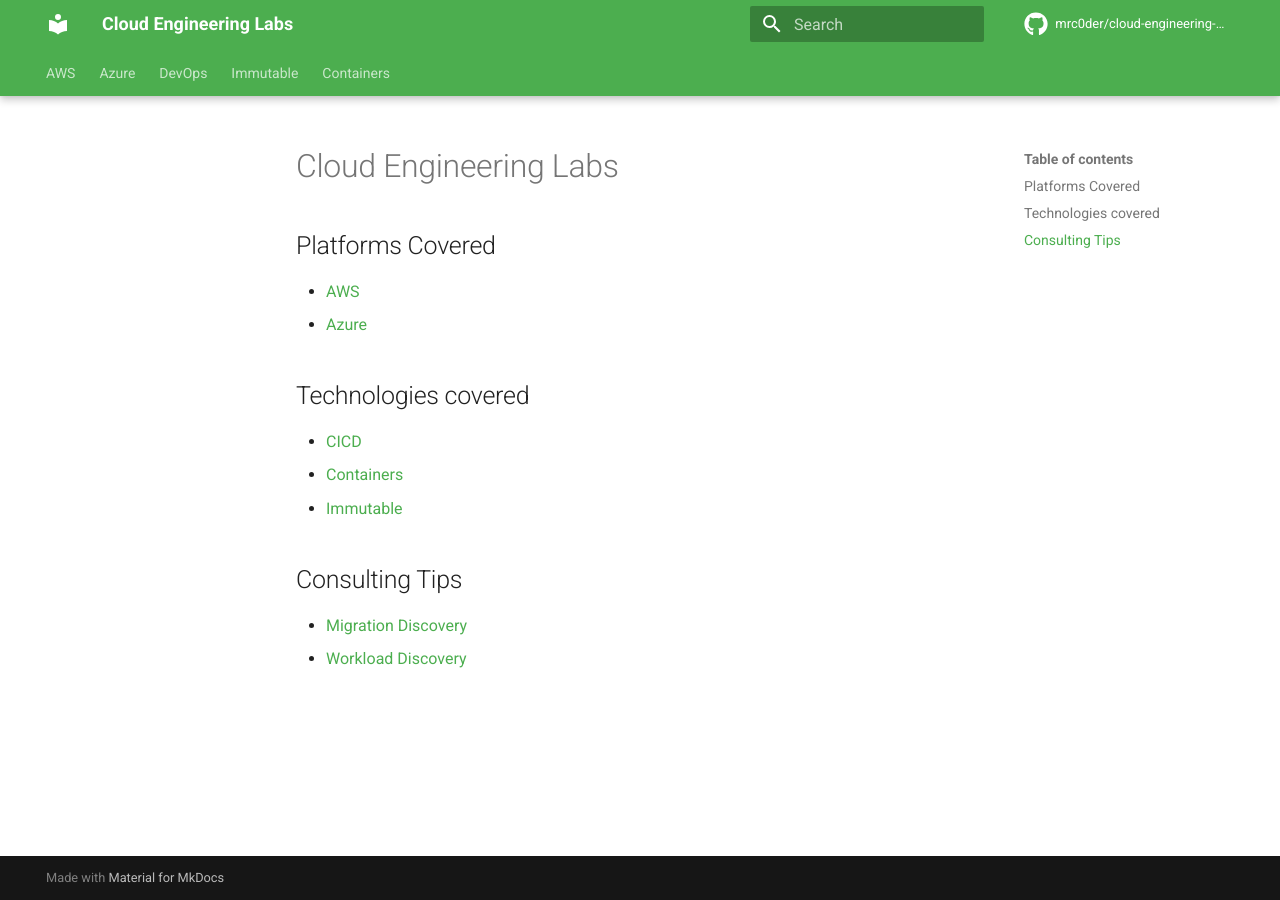
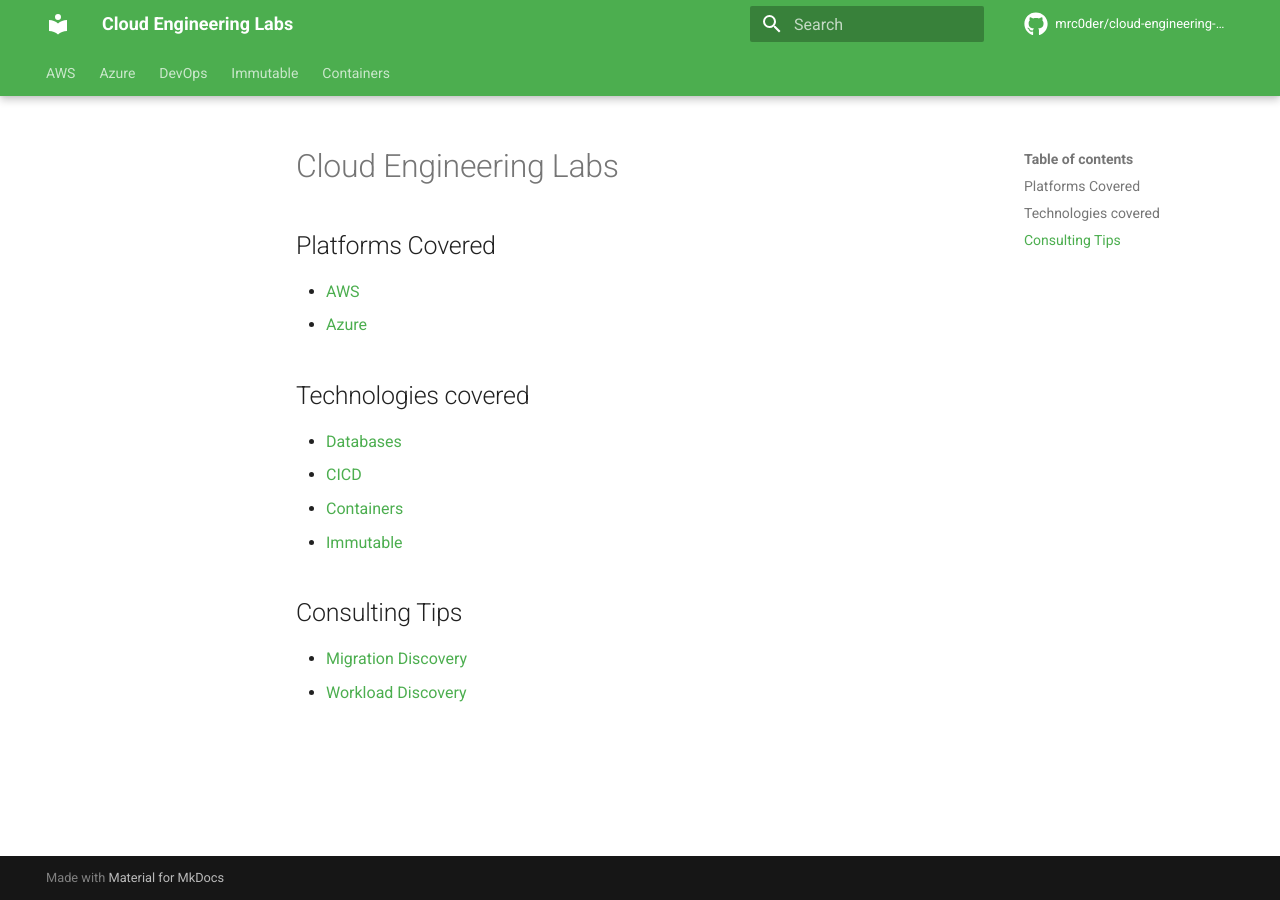
Before and after one commit to mrc0der/cloud-engineering-guides, an MkDocs documentation site: the page built from docs/index.md, in a window 1280 px wide. Built offline with MkDocs 1.6.1 and Material for MkDocs 9.7.7, drawn with Linux system fonts in a browser that asks for light colours; comment, search, counter and statistics services are not loaded; the version menu is left out.

Commit message:
Added link to index

```diff
--- a/docs/index.md
+++ b/docs/index.md
@@ -8,6 +8,7 @@
 
 ## Technologies covered
 
+- [Databases](./Databases.md)
 - [CICD](./CICD.md)
 - [Containers](./Containers.md)
 - [Immutable](./Immutable.md)
```
